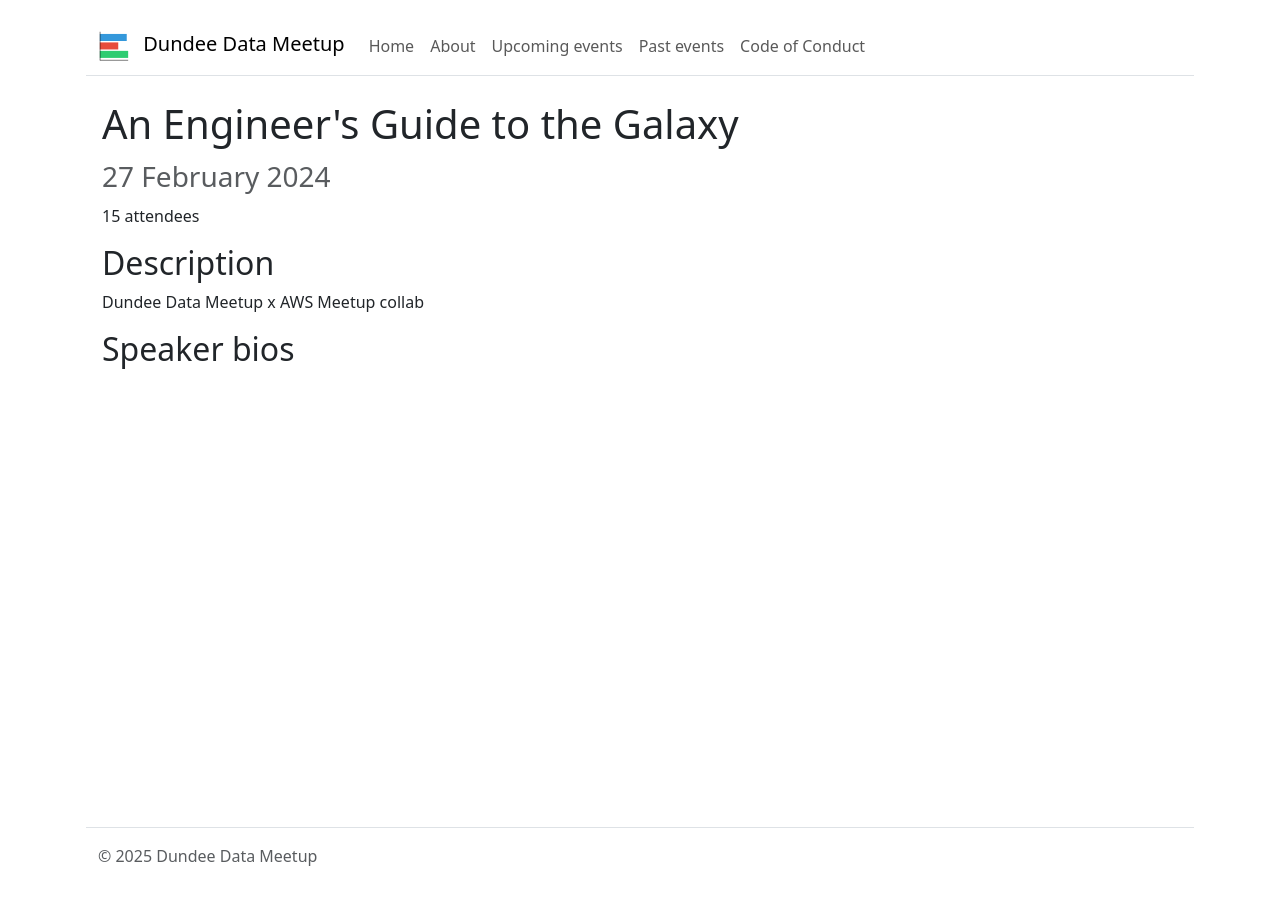
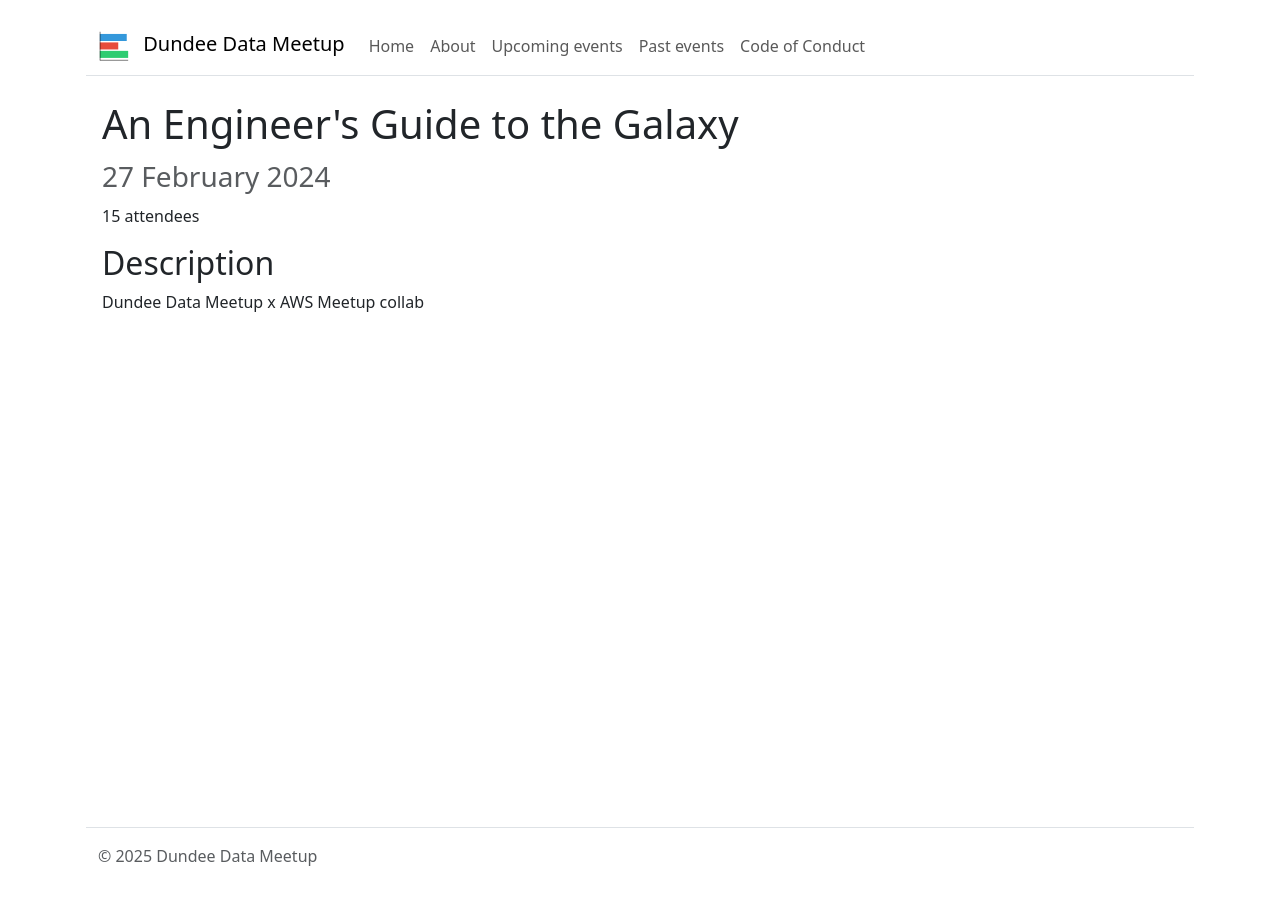
Before and after one commit to DundeeDataMeetup/dundeedatameetup.github.io, a Jekyll site: the page built from _events/2024/02.md, in a window 1280 px wide. Built offline with Jekyll 4.4.1, drawn with Linux system fonts in a browser that asks for light colours.

Commit message:
fix: Resolve issue where speaker bios header was always showing

```diff
--- a/_layouts/event.html
+++ b/_layouts/event.html
@@ -39,7 +39,7 @@ layout: default
 {%endif%}
 
 {% assign speakers = speakers | uniq %}
-{%if speakers %}
+{% if speakers.size > 0 %}
 <h2>Speaker bios</h2>
 {%for speaker in speakers %}
         <h3>{{speaker.name}}</h3>
```
